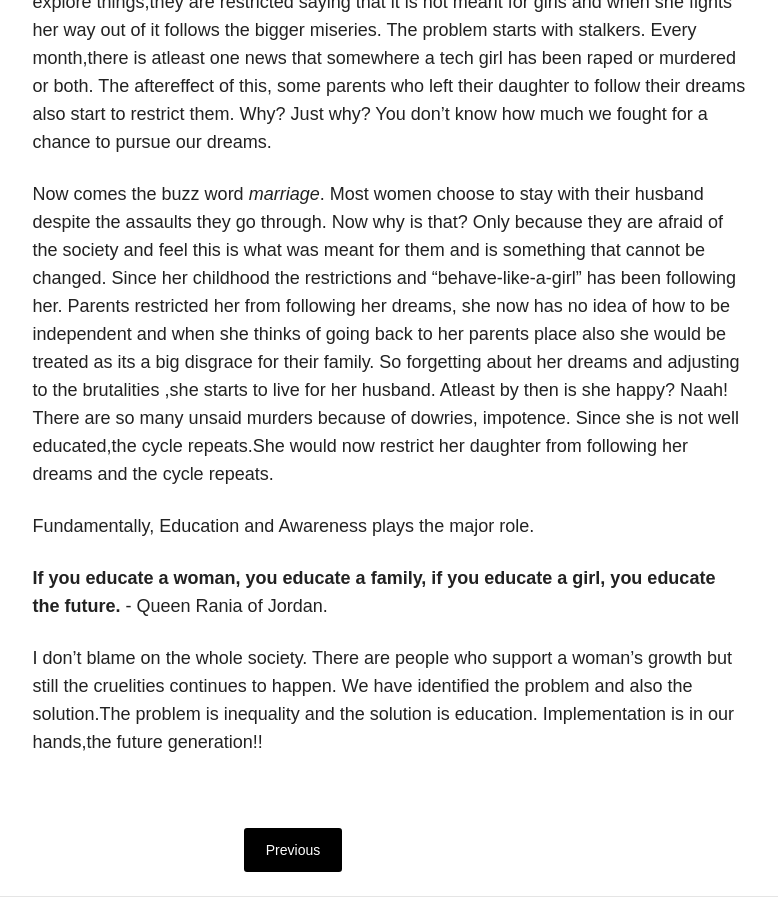
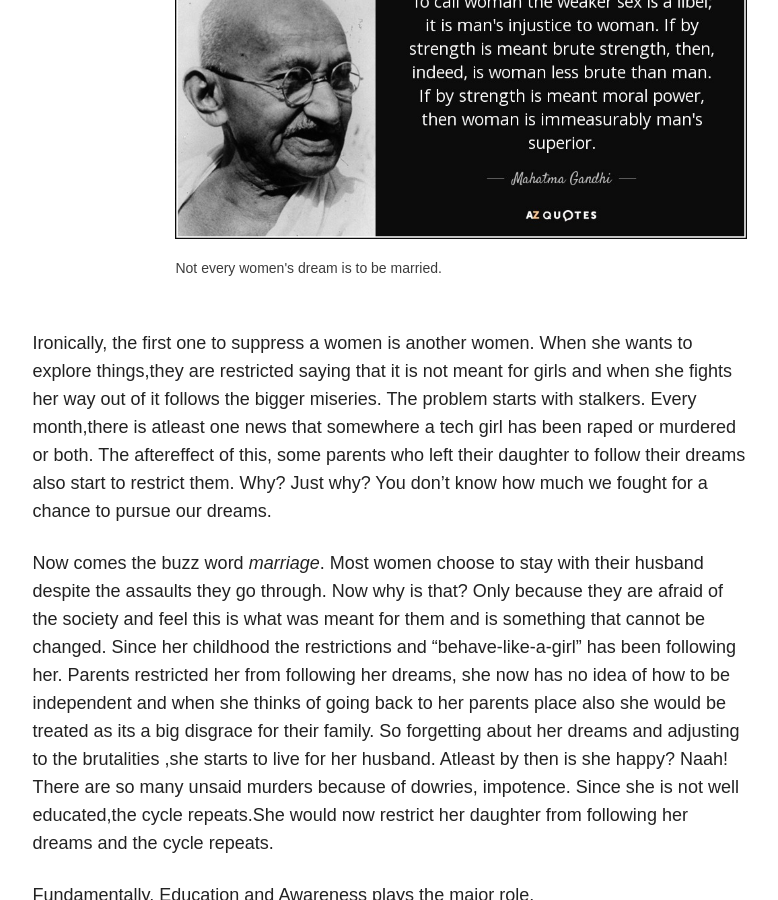
Before and after one commit to PritiKumr/pritikumr.github.io, a Jekyll site: the page built from _posts/articles/2016-08-02-where-women-are-respected.md, in a window 1280 px wide and 900 px high, scrolled down 1540 px. Shown: the whole window, without its empty margins (347-1125 px from the left). Built offline with Jekyll 4.4.1, drawn with Linux system fonts in a browser that asks for light colours; nearby versions of some CDN libraries; comment, search, counter and statistics services are not loaded.

Commit message:
Gandhi photo change

```diff
--- a/_posts/articles/2016-08-02-where-women-are-respected.md
+++ b/_posts/articles/2016-08-02-where-women-are-respected.md
@@ -10,7 +10,7 @@
 share: true
 modified: 2016-08-02T14:18:57+05:30
 image:
-  feature: gandhi.jpg
+  feature: so-simple-sample-image-2.jpg
 ---
 
 
@@ -28,6 +28,11 @@
 
 No! Not in most cases.
 
+<figure style="margin-left:20%;">
+	<img src="/images/gandhi.jpg" alt="image">
+	<figcaption>Not every women's dream is to be married.</figcaption>
+</figure>
+
 Ironically, the first one to suppress a women is another women. When she wants to explore things,they are restricted saying that it is not meant for girls and when she fights her way out of it follows the bigger miseries. The problem starts with stalkers. Every month,there is atleast one news that somewhere a tech girl has been raped or murdered or both. The aftereffect of this, some parents who left their daughter to follow their dreams also start to restrict them. Why? Just why? You don't know how much we fought for a chance to pursue our dreams.
 
 Now comes the buzz word *marriage*. Most women choose to stay with their husband despite the assaults they go through. Now why is that? Only because they are afraid of the society and feel this is what was meant for them and is something that cannot be changed. Since her childhood the restrictions and "behave-like-a-girl" has been following her. Parents restricted her from following her dreams, she now has no idea of how to be independent and when she thinks of going back to her parents place also she would be treated as its a big disgrace for their family. So forgetting about her dreams and adjusting to the brutalities ,she starts to live for her husband. Atleast by then is she happy? Naah! There are so many unsaid murders because of dowries, impotence. Since she is not well educated,the cycle repeats.She would now restrict her daughter from following her dreams and the cycle repeats.
```
Also changed, not shown: 4 other files.
